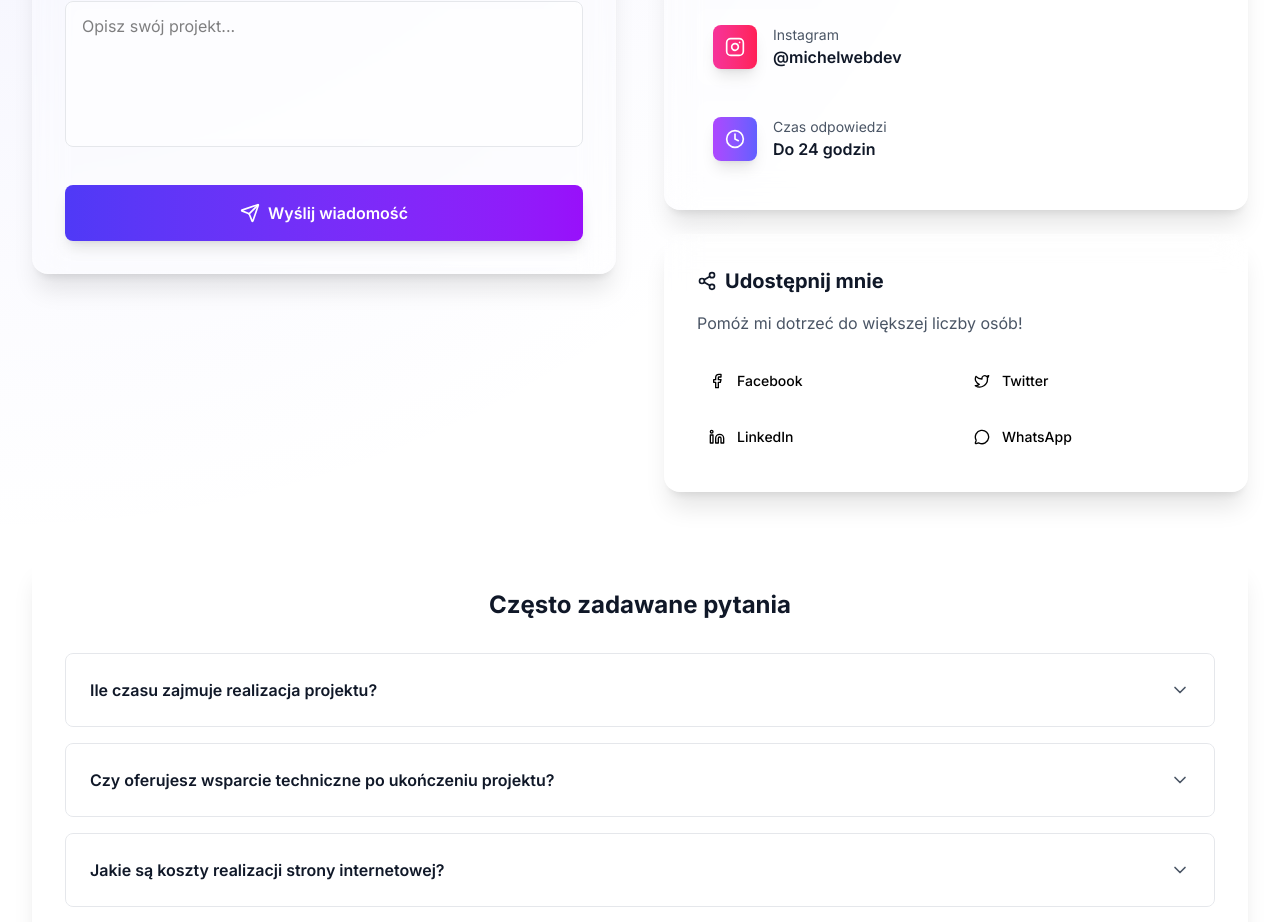
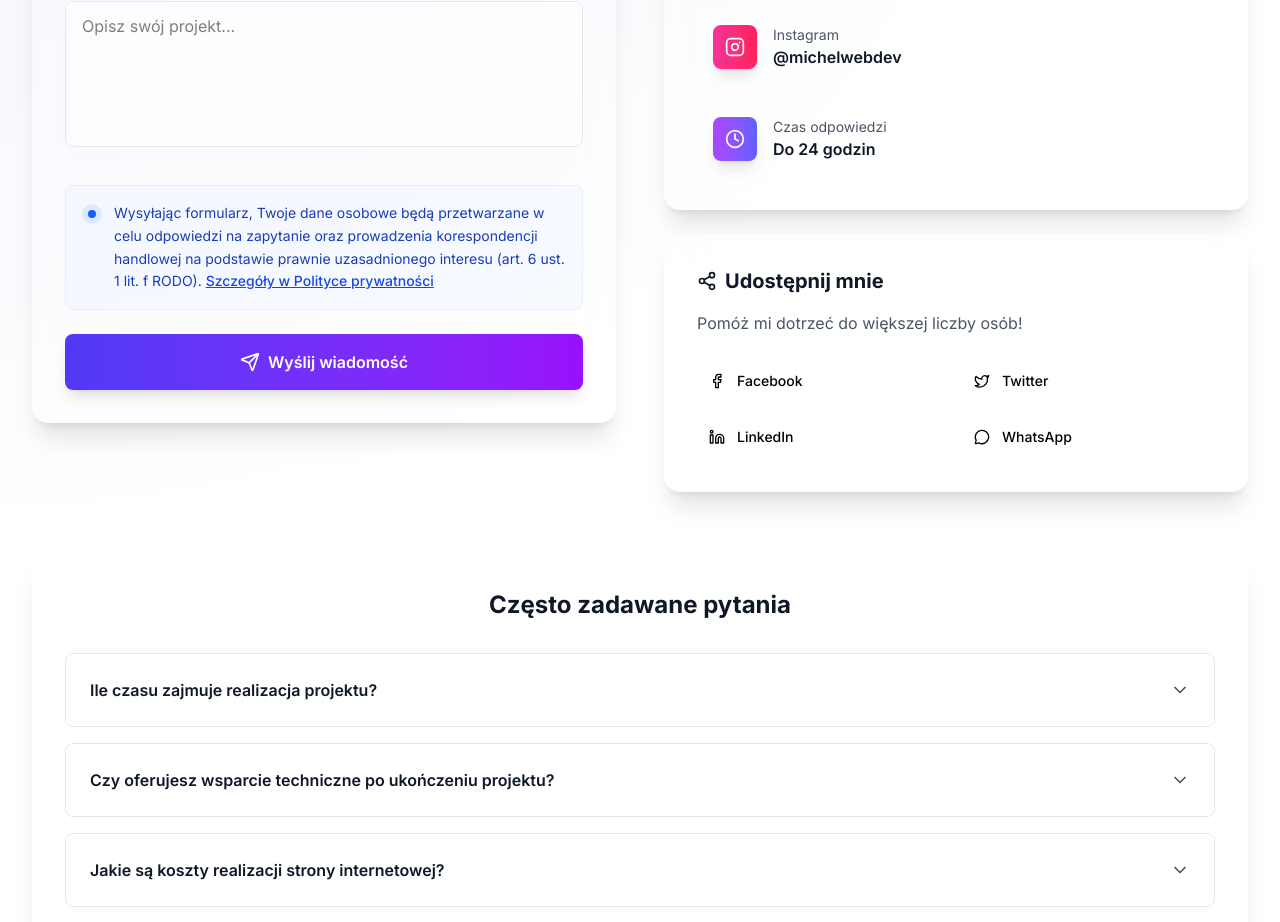
Before and after one commit to Lorexowy/micheldev-portfolio, a Next.js app: page / in a window 1280 px wide. Shown: the part 4701-5623 px from the top of the page. Built offline with nearby package versions, Linux system fonts and the light colour scheme.

Commit message:
poprawa polityki prywatności + informacje w forms

```diff
--- a/src/components/Footer.tsx
+++ b/src/components/Footer.tsx
@@ -159,7 +159,7 @@ function PrivacyPolicyModal({ isOpen, onClose }: { isOpen: boolean; onClose: ()
                       <h4 className="font-medium text-blue-800 dark:text-blue-300">Formularz kontaktowy:</h4>
                       <p className="text-sm text-blue-700 dark:text-blue-400 mt-1">
                         <strong>Cel:</strong> Odpowiedź na zapytania i nawiązanie współpracy<br/>
-                        <strong>Podstawa prawna:</strong> Art. 6 ust. 1 lit. a RODO - prowadzenie korespondencji handlowej<br/>
+                        <strong>Podstawa prawna:</strong> Art. 6 ust. 1 lit. f RODO - prawnie uzasadniony interes w zakresie prowadzenia korespondencji handlowej<br/>
                       </p>
                     </div>
                     <div className="bg-green-50 dark:bg-green-900/20 p-3 rounded-lg border border-green-200 dark:border-green-800">
--- a/src/components/sections/Kontakt.tsx
+++ b/src/components/sections/Kontakt.tsx
@@ -258,6 +258,40 @@ function ContactForm() {
           placeholder="Opisz swój projekt..."
           required
         />
+      </motion.div>
+
+      {/* Informacja RODO */}
+      <motion.div
+        variants={itemVariants}
+        className="mb-6 p-4 bg-blue-50/50 dark:bg-blue-900/20 border border-blue-200/30 dark:border-blue-800/30 rounded-lg"
+      >
+        <div className="flex items-start gap-3">
+          <div className="flex-shrink-0 mt-0.5">
+            <div className="w-5 h-5 bg-blue-100 dark:bg-blue-900/50 rounded-full flex items-center justify-center">
+              <div className="w-2 h-2 bg-blue-600 dark:bg-blue-400 rounded-full"></div>
+            </div>
+          </div>
+          <div className="text-sm text-blue-800 dark:text-blue-300 leading-relaxed">
+            <p>
+              Wysyłając formularz, Twoje dane osobowe będą przetwarzane w celu odpowiedzi na zapytanie
+              oraz prowadzenia korespondencji handlowej na podstawie prawnie uzasadnionego interesu
+              (art. 6 ust. 1 lit. f RODO).{" "}
+              <button
+                type="button"
+                onClick={() => {
+                  // Scroll to footer where privacy policy link is
+                  const footer = document.querySelector('footer');
+                  if (footer) {
+                    footer.scrollIntoView({ behavior: 'smooth' });
+                  }
+                }}
+                className="text-blue-700 dark:text-blue-400 hover:text-blue-900 dark:hover:text-blue-200 underline font-medium"
+              >
+                Szczegóły w Polityce prywatności
+              </button>
+            </p>
+          </div>
+        </div>
       </motion.div>
 
       <motion.button
```
